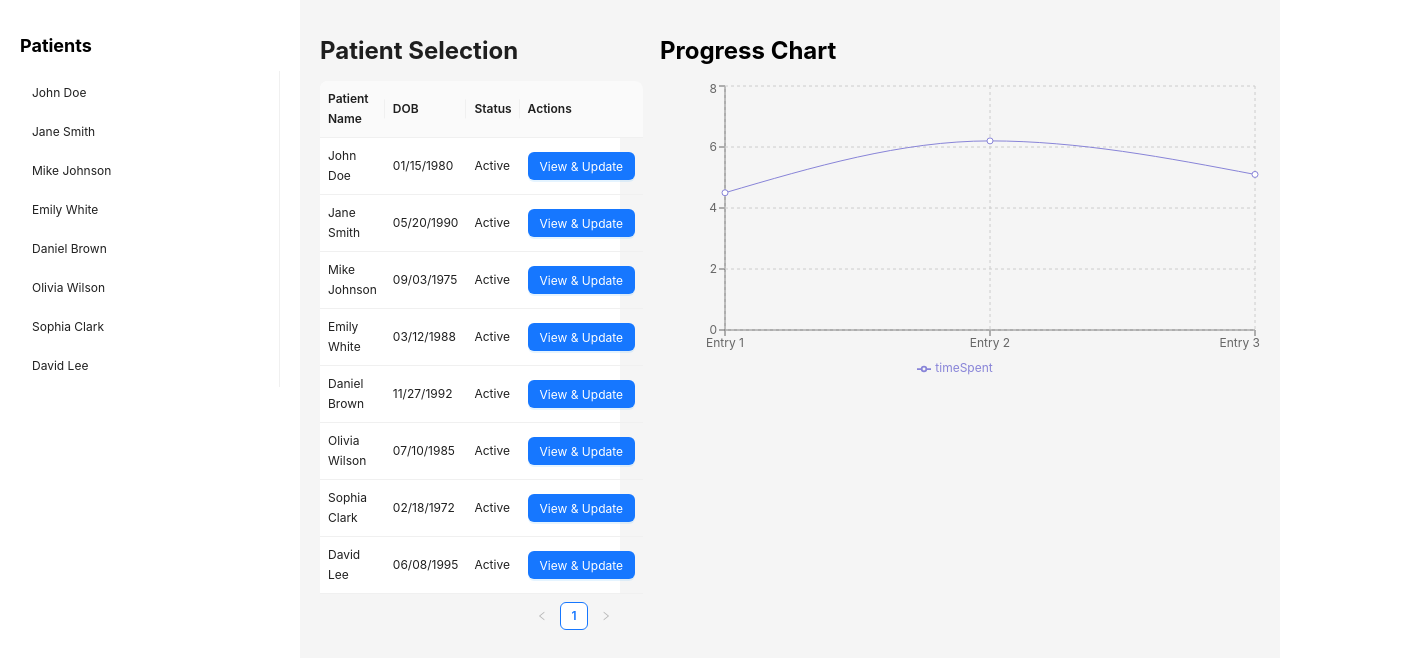
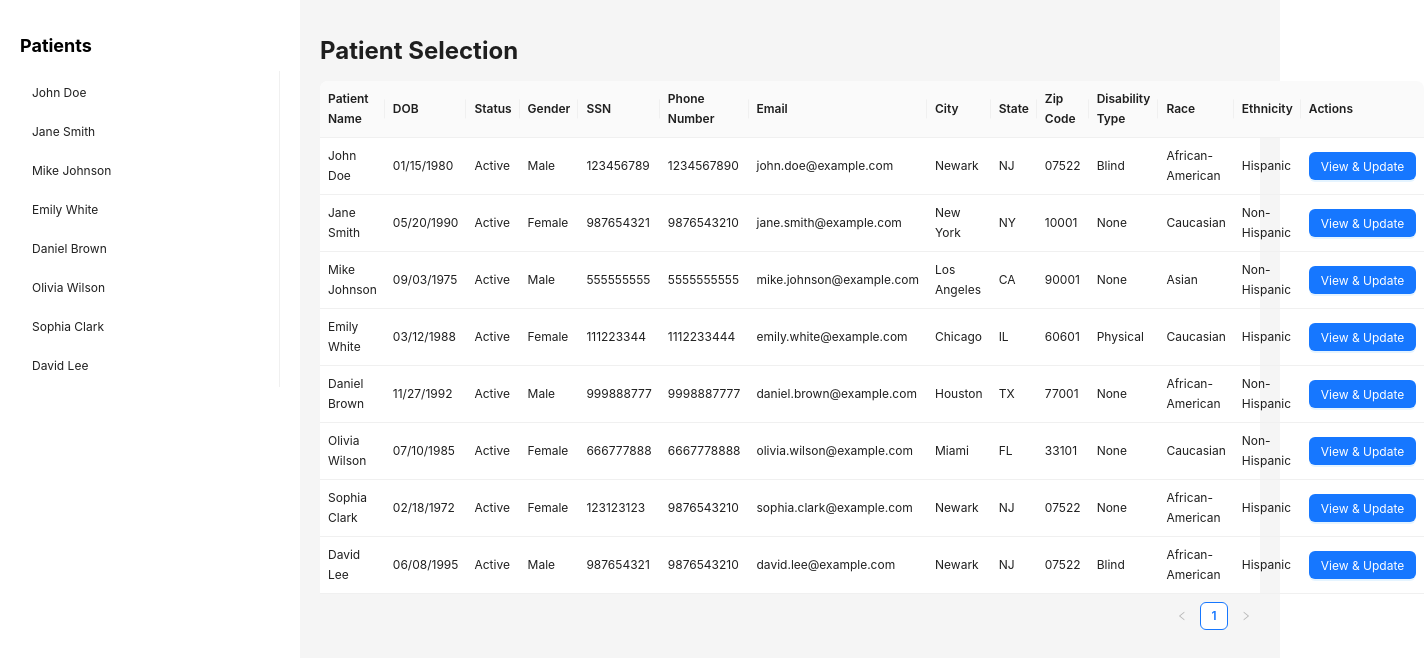
Before and after one commit to himanshu98/digital-health-frontend, a React (Create React App) app: page /careManagement in a window 1280 px wide. Shown: the top 668 px of the page, 1424 px wide, since content can reach past the window. Built offline with nearby package versions, Linux system fonts and the light colour scheme.

Commit message:
added service name

```diff
--- a/src/modules/careManagement/CareManagementDashboard.js
+++ b/src/modules/careManagement/CareManagementDashboard.js
@@ -1,25 +1,74 @@
-import React, { useState } from 'react';
-import { Table, Button, Modal, Form, Input, Divider, Menu, Layout } from 'antd';
-import { LineChart, Line, XAxis, YAxis, CartesianGrid, Tooltip, Legend } from 'recharts';
+import React, { useState } from "react";
+import {
+  Table,
+  Button,
+  Modal,
+  Form,
+  Input,
+  Divider,
+  Menu,
+  Layout,
+  Card,
+} from "antd";
 
 const { Sider, Content } = Layout;
 
 const CareManagementDashboard = () => {
   const columns = [
     {
-      title: 'Patient Name',
-      dataIndex: 'name',
+      title: "Patient Name",
+      dataIndex: "name",
     },
     {
-      title: 'DOB',
-      dataIndex: 'dob',
+      title: "DOB",
+      dataIndex: "dob",
     },
     {
-      title: 'Status',
-      dataIndex: 'status',
+      title: "Status",
+      dataIndex: "status",
     },
     {
-      title: 'Actions',
+      title: "Gender",
+      dataIndex: "gender",
+    },
+    {
+      title: "SSN",
+      dataIndex: "ssn",
+    },
+    {
+      title: "Phone Number",
+      dataIndex: "phone_number",
+    },
+    {
+      title: "Email",
+      dataIndex: "email",
+    },
+    {
+      title: "City",
+      dataIndex: "city",
+    },
+    {
+      title: "State",
+      dataIndex: "state",
+    },
+    {
+      title: "Zip Code",
+      dataIndex: "zip_code",
+    },
+    {
+      title: "Disability Type",
+      dataIndex: "disability_type",
+    },
+    {
+      title: "Race",
+      dataIndex: "race",
+    },
+    {
+      title: "Ethnicity",
+      dataIndex: "ethnicity",
+    },
+    {
+      title: "Actions",
       render: (text, record) => (
         <Button type="primary" onClick={() => openPatientModal(record)}>
           View & Update
@@ -29,163 +78,249 @@ const CareManagementDashboard = () => {
   ];
 
   const data = [
+    // ... (previous data)
+
+    // Additional sample data
     {
-      key: '1',
-      name: 'John Doe',
-      dob: '01/15/1980',
-      status: 'Active',
-      goals: 'Improve physical fitness',
+      key: "1",
+      name: "John Doe",
+      dob: "01/15/1980",
+      status: "Active",
+      goals: "Improve physical fitness",
       recentServiceVisits: [
         {
-          date: '2023-01-10',
-          notes: 'Patient completed a 30-minute exercise session.',
+          date: "2023-01-10",
+          notes: "Patient completed a 30-minute exercise session.",
+          services: "30-minute exercise session",
+          review: "3.5/5",
+          // notes: "Patient showed improvement in stamina and strength.",
         },
         {
-          date: '2023-01-15',
-          notes: 'Patient had a follow-up consultation and discussed dietary changes.',
+          date: "2023-01-15",
+          review: "4/5",
+          notes:
+            "Patient had a follow-up consultation and discussed dietary changes.",
         },
       ],
-      exitPlan: 'Plan for gradual increase in exercise and dietary changes.',
+      exitPlan: "Plan for gradual increase in exercise and dietary changes.",
+      gender: "Male",
+      ssn: 123456789,
+      phone_number: "1234567890",
+      email: "john.doe@example.com",
+      city: "Newark",
+      state: "NJ",
+      zip_code: "07522",
+      disability_type: "Blind",
+      race: "African-American",
+      ethnicity: "Hispanic",
     },
     {
-      key: '2',
-      name: 'Jane Smith',
-      dob: '05/20/1990',
-      status: 'Active',
-      goals: 'Weight loss and diet control',
+      key: "2",
+      name: "Jane Smith",
+      dob: "05/20/1990",
+      status: "Active",
+      goals: "Weight loss and diet control",
       recentServiceVisits: [
         {
-          date: '2023-01-12',
-          notes: 'Patient completed a nutrition counseling session.',
+          date: "2023-01-12",
+          notes: "Patient completed a nutrition counseling session.",
         },
         {
-          date: '2023-01-20',
-          notes: 'Patient achieved a weight loss milestone.',
+          date: "2023-01-20",
+          notes: "Patient achieved a weight loss milestone.",
         },
       ],
-      exitPlan: 'Gradual reduction of calorie intake and continued exercise.',
+      exitPlan: "Gradual reduction of calorie intake and continued exercise.",
+      gender: "Female",
+      ssn: 987654321,
+      phone_number: "9876543210",
+      email: "jane.smith@example.com",
+      city: "New York",
+      state: "NY",
+      zip_code: "10001",
+      disability_type: "None",
+      race: "Caucasian",
+      ethnicity: "Non-Hispanic",
     },
     {
-      key: '3',
-      name: 'Mike Johnson',
-      dob: '09/03/1975',
-      status: 'Active',
-      goals: 'Stress management and mental health',
+      key: "3",
+      name: "Mike Johnson",
+      dob: "09/03/1975",
+      status: "Active",
+      goals: "Stress management and mental health",
       recentServiceVisits: [
         {
-          date: '2023-01-11',
-          notes: 'Patient attended a stress management workshop.',
+          date: "2023-01-11",
+          notes: "Patient attended a stress management workshop.",
         },
         {
-          date: '2023-01-18',
-          notes: 'Patient had a therapy session for mental health.',
+          date: "2023-01-18",
+          notes: "Patient had a therapy session for mental health.",
         },
       ],
-      exitPlan: 'Continued therapy and stress management techniques.',
+      exitPlan: "Continued therapy and stress management techniques.",
+      gender: "Male",
+      ssn: 555555555,
+      phone_number: "5555555555",
+      email: "mike.johnson@example.com",
+      city: "Los Angeles",
+      state: "CA",
+      zip_code: "90001",
+      disability_type: "None",
+      race: "Asian",
+      ethnicity: "Non-Hispanic",
     },
     {
-      key: '4',
-      name: 'Emily White',
-      dob: '03/12/1988',
-      status: 'Active',
-      goals: 'Rehabilitation after surgery',
+      key: "4",
+      name: "Emily White",
+      dob: "03/12/1988",
+      status: "Active",
+      goals: "Rehabilitation after surgery",
       recentServiceVisits: [
         {
-          date: '2023-01-09',
-          notes: 'Patient completed physical therapy session.',
+          date: "2023-01-09",
+          notes: "Patient completed physical therapy session.",
         },
         {
-          date: '2023-01-14',
+          date: "2023-01-14",
           notes: `Patient's progress in post-surgery recovery.`,
         },
       ],
-      exitPlan: 'Gradual return to daily activities and monitoring.',
+      exitPlan: "Gradual return to daily activities and monitoring.",
+      gender: "Female",
+      ssn: 111223344,
+      phone_number: "1112233444",
+      email: "emily.white@example.com",
+      city: "Chicago",
+      state: "IL",
+      zip_code: "60601",
+      disability_type: "Physical",
+      race: "Caucasian",
+      ethnicity: "Hispanic",
     },
     {
-      key: '5',
-      name: 'Daniel Brown',
-      dob: '11/27/1992',
-      status: 'Active',
-      goals: 'Smoking cessation',
+      key: "5",
+      name: "Daniel Brown",
+      dob: "11/27/1992",
+      status: "Active",
+      goals: "Smoking cessation",
       recentServiceVisits: [
         {
-          date: '2023-01-16',
-          notes: 'Patient attended a smoking cessation program.',
+          date: "2023-01-16",
+          notes: "Patient attended a smoking cessation program.",
         },
         {
-          date: '2023-01-21',
+          date: "2023-01-21",
           notes: `Patient's progress in quitting smoking.`,
         },
       ],
-      exitPlan: 'Continuous support for staying smoke-free.',
+      exitPlan: "Continuous support for staying smoke-free.",
+      gender: "Male",
+      ssn: 999888777,
+      phone_number: "9998887777",
+      email: "daniel.brown@example.com",
+      city: "Houston",
+      state: "TX",
+      zip_code: "77001",
+      disability_type: "None",
+      race: "African-American",
+      ethnicity: "Non-Hispanic",
     },
     {
-      key: '6',
-      name: 'Olivia Wilson',
-      dob: '07/10/1985',
-      status: 'Active',
-      goals: 'Diabetes management',
+      key: "6",
+      name: "Olivia Wilson",
+      dob: "07/10/1985",
+      status: "Active",
+      goals: "Diabetes management",
       recentServiceVisits: [
         {
-          date: '2023-01-13',
-          notes: 'Patient received diabetic education.',
+          date: "2023-01-13",
+          notes: "Patient received diabetic education.",
         },
         {
-          date: '2023-01-19',
+          date: "2023-01-19",
           notes: `Patient's blood sugar levels monitored and controlled.`,
         },
       ],
-      exitPlan: 'Maintain healthy diet and regular check-ups.',
+      exitPlan: "Maintain healthy diet and regular check-ups.",
+      gender: "Female",
+      ssn: 666777888,
+      phone_number: "6667778888",
+      email: "olivia.wilson@example.com",
+      city: "Miami",
+      state: "FL",
+      zip_code: "33101",
+      disability_type: "None",
+      race: "Caucasian",
+      ethnicity: "Non-Hispanic",
     },
     {
-      key: '7',
-      name: 'Sophia Clark',
-      dob: '02/18/1972',
-      status: 'Active',
-      goals: 'Pain management',
+      key: "7",
+      name: "Sophia Clark",
+      dob: "02/18/1972",
+      status: "Active",
+      goals: "Pain management",
       recentServiceVisits: [
         {
-          date: '2023-01-17',
-          notes: 'Patient had a pain management consultation.',
+          date: "2023-01-17",
+          notes: "Patient had a pain management consultation.",
         },
         {
-          date: '2023-01-22',
+          date: "2023-01-22",
           notes: `Patient's pain levels and relief measures discussed.`,
         },
       ],
-      exitPlan: 'Regular medication and therapy for pain management.',
+      exitPlan: "Regular medication and therapy for pain management.",
+      gender: "Female",
+      ssn: 123123123,
+      phone_number: "9876543210",
+      email: "sophia.clark@example.com",
+      created_at: "2023-11-28T20:28:40.133Z",
+      updated_at: "2023-12-04T02:43:07.194Z",
+      city: "Newark",
+      state: "NJ",
+      zip_code: "07522",
+      disability_type: "None",
+      race: "African-American",
+      ethnicity: "Hispanic",
     },
     {
-      key: '8',
-      name: 'David Lee',
-      dob: '06/08/1995',
-      status: 'Active',
-      goals: 'Substance abuse recovery',
+      key: "8",
+      name: "David Lee",
+      dob: "06/08/1995",
+      status: "Active",
+      goals: "Substance abuse recovery",
       recentServiceVisits: [
         {
-          date: '2023-01-10',
-          notes: 'Patient attended a substance abuse group therapy session.',
+          date: "2023-01-10",
+          notes: "Patient attended a substance abuse group therapy session.",
         },
         {
-          date: '2023-01-25',
+          date: "2023-01-25",
           notes: `Patient's progress in recovery and staying substance-free.`,
         },
       ],
-      exitPlan: 'Ongoing support and counseling for substance-free life.',
+      exitPlan: "Ongoing support and counseling for a substance-free life.",
+      gender: "Male",
+      ssn: 987654321,
+      phone_number: "9876543210",
+      email: "david.lee@example.com",
+      created_at: "2023-11-14T17:06:45.811Z",
+      updated_at: "2023-12-04T02:42:41.040Z",
+      city: "Newark",
+      state: "NJ",
+      zip_code: "07522",
+      disability_type: "Blind",
+      race: "African-American",
+      ethnicity: "Hispanic",
     },
+    // Add more sample data as needed
   ];
 
   const [selectedPatient, setSelectedPatient] = useState(null);
   const [isModalVisible, setIsModalVisible] = useState(false);
   const [isFormVisible, setIsFormVisible] = useState(false);
   const [progressDetails, setProgressDetails] = useState([]);
-  const [chartData, setChartData] = useState([
-    // Sample data for the progress chart
-    { name: 'Entry 1', timeSpent: 4.5 },
-    { name: 'Entry 2', timeSpent: 6.2 },
-    { name: 'Entry 3', timeSpent: 5.1 },
-    // Add more data entries here
-  ]);
 
   const openPatientModal = (patient) => {
     setSelectedPatient(patient);
@@ -203,7 +338,7 @@ const CareManagementDashboard = () => {
   const addProgressDetails = (values) => {
     setProgressDetails([...progressDetails, values]);
     closeProgressForm();
-    updateChartData();
+    // updateChartData();
   };
 
   // const deleteProgressDetails = (index) => {
@@ -213,41 +348,36 @@ const CareManagementDashboard = () => {
   //   updateChartData();
   // };
 
-  const updateChartData = () => {
-    const newData = progressDetails.map((entry, index) => ({
-      name: `Entry ${index + 1}`,
-      timeSpent: entry.timeSpent,
-    }));
-    setChartData(newData);
-  };
-
   const handleCancel = () => {
     setIsModalVisible(false);
   };
 
   const onFinish = (values) => {
-    console.log('Updated Progress:', values);
+    console.log("Updated Progress:", values);
     setIsModalVisible(false);
   };
 
   return (
     <Layout>
-      <Sider width={300} style={{ background: '#fff', padding: '20px' }}>
+      <Sider width={300} style={{ background: "#fff", padding: "20px" }}>
         <h2>Patients</h2>
         <Menu mode="vertical" theme="light">
-          {data.map((patient) => (
-            <Menu.Item key={patient.key} onClick={() => openPatientModal(patient)}>
+          {data?.map((patient) => (
+            <Menu.Item
+              key={patient.key}
+              onClick={() => openPatientModal(patient)}
+            >
               {patient.name}
             </Menu.Item>
           ))}
         </Menu>
       </Sider>
-      <Content style={{ padding: '20px' }}>
+      <Content style={{ padding: "20px" }}>
         <h1>Patient Selection</h1>
         <Table columns={columns} dataSource={data} />
       </Content>
       <Modal
-        title={`Patient: ${selectedPatient ? selectedPatient.name : ''}`}
+        title={`Patient: ${selectedPatient ? selectedPatient.name : ""}`}
         visible={isModalVisible}
         onOk={handleCancel}
         onCancel={handleCancel}
@@ -262,15 +392,21 @@ const CareManagementDashboard = () => {
             </p>
             <Divider />
 
-            <h2>Recent Service Visits</h2>
-            <ul>
-              {selectedPatient.recentServiceVisits.map((visit, index) => (
-                <li key={index}>
-                  <strong>Date:</strong> {visit.date} <br />
+            <h2>Eye checkup Service</h2>
+            {selectedPatient.recentServiceVisits.map((visit, index) => (
+              <Card
+                key={index}
+                title={`Service Visit - ${visit.date}`}
+                style={{ margin: "16px 0" }}
+              >
+                <p>
+                  <strong>Review:</strong> {visit.review}
+                </p>
+                <p>
                   <strong>Notes:</strong> {visit.notes}
-                </li>
-              ))}
-            </ul>
+                </p>
+              </Card>
+            ))}
 
             <Divider />
 
@@ -282,7 +418,7 @@ const CareManagementDashboard = () => {
                 rules={[
                   {
                     required: true,
-                    message: 'Please enter progress update!',
+                    message: "Please enter progress update!",
                   },
                 ]}
               >
@@ -298,17 +434,14 @@ const CareManagementDashboard = () => {
             <Divider />
 
             <h2>Prescription Update</h2>
-            <Form
-              name="prescriptionUpdate"
-
-            >
+            <Form name="prescriptionUpdate">
               <Form.Item
                 name="prescriptionName"
                 label="Prescription Name"
                 rules={[
                   {
                     required: true,
-                    message: 'Please enter the prescription name!',
+                    message: "Please enter the prescription name!",
                   },
                 ]}
               >
@@ -320,7 +453,7 @@ const CareManagementDashboard = () => {
                 rules={[
                   {
                     required: true,
-                    message: 'Please enter the label number!',
+                    message: "Please enter the label number!",
                   },
                 ]}
               >
@@ -332,7 +465,7 @@ const CareManagementDashboard = () => {
                 rules={[
                   {
                     required: true,
-                    message: 'Please enter the prescription date!',
+                    message: "Please enter the prescription date!",
                   },
                 ]}
               >
@@ -344,7 +477,7 @@ const CareManagementDashboard = () => {
                 rules={[
                   {
                     required: true,
-                    message: 'Please enter patient comments!',
+                    message: "Please enter patient comments!",
                   },
                 ]}
               >
@@ -358,9 +491,7 @@ const CareManagementDashboard = () => {
               </Form.Item>
             </Form>
             <h2>Exit Plan</h2>
-            <Form
-              name="exitPlan"
-            >
+            <Form name="exitPlan">
               <Form.Item
                 name="participantObjectives"
                 label="Participant Objectives and Goals"
@@ -379,7 +510,6 @@ const CareManagementDashboard = () => {
                 </Button>
               </Form.Item>
             </Form>
-
           </div>
         )}
       </Modal>
@@ -398,7 +528,7 @@ const CareManagementDashboard = () => {
             rules={[
               {
                 required: true,
-                message: 'Please enter the patient name!',
+                message: "Please enter the patient name!",
               },
             ]}
           >
@@ -410,7 +540,7 @@ const CareManagementDashboard = () => {
             rules={[
               {
                 required: true,
-                message: 'Please enter the time spent!',
+                message: "Please enter the time spent!",
               },
             ]}
           >
@@ -424,18 +554,6 @@ const CareManagementDashboard = () => {
           </Form.Item>
         </Form>
       </Modal>
-
-      <div style={{ margin: '20px' }}>
-        <h1>Progress Chart</h1>
-        <LineChart width={600} height={300} data={chartData}>
-          <XAxis dataKey="name" />
-          <YAxis />
-          <CartesianGrid strokeDasharray="3 3" />
-          <Tooltip />
-          <Legend />
-          <Line type="monotone" dataKey="timeSpent" stroke="#8884d8" activeDot={{ r: 8 }} />
-        </LineChart>
-      </div>
     </Layout>
   );
 };
```
